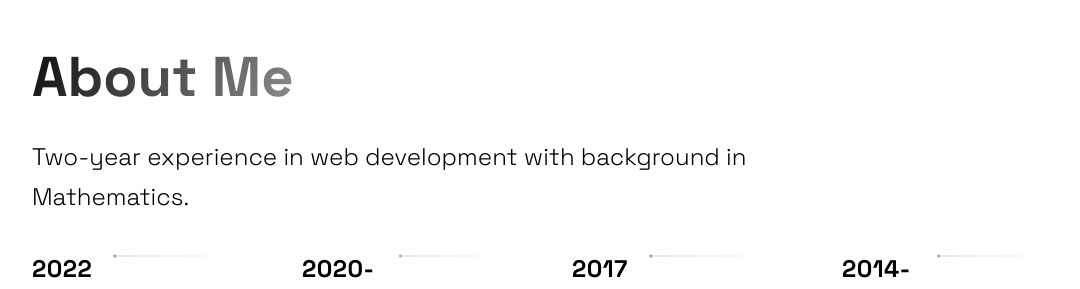
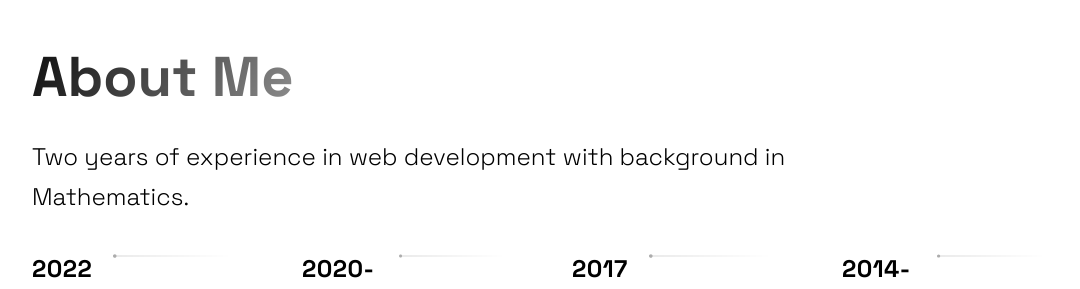
Before and after one commit to Winnie0313/portfolio, a Next.js app: page / in a window 1280 px wide. Shown: the part 2620-2909 px from the top of the page, without its empty margins (88-1168 px from the left). Built offline with nearby package versions, Linux system fonts and the light colour scheme.

Commit message:
revise about me section text

```diff
--- a/src/components/TimeLine/TimeLine.js
+++ b/src/components/TimeLine/TimeLine.js
@@ -48,7 +48,7 @@ const Timeline = () => {
       <SectionDivider />
       <SectionTitle>About Me</SectionTitle>
       <SectionText>
-      Two-year experience in web development with background in Mathematics.
+      Two years of experience in web development with background in Mathematics.
       </SectionText>
       <CarouselContainer ref={carouselRef} onScroll={handleScroll}>
         <>
```
